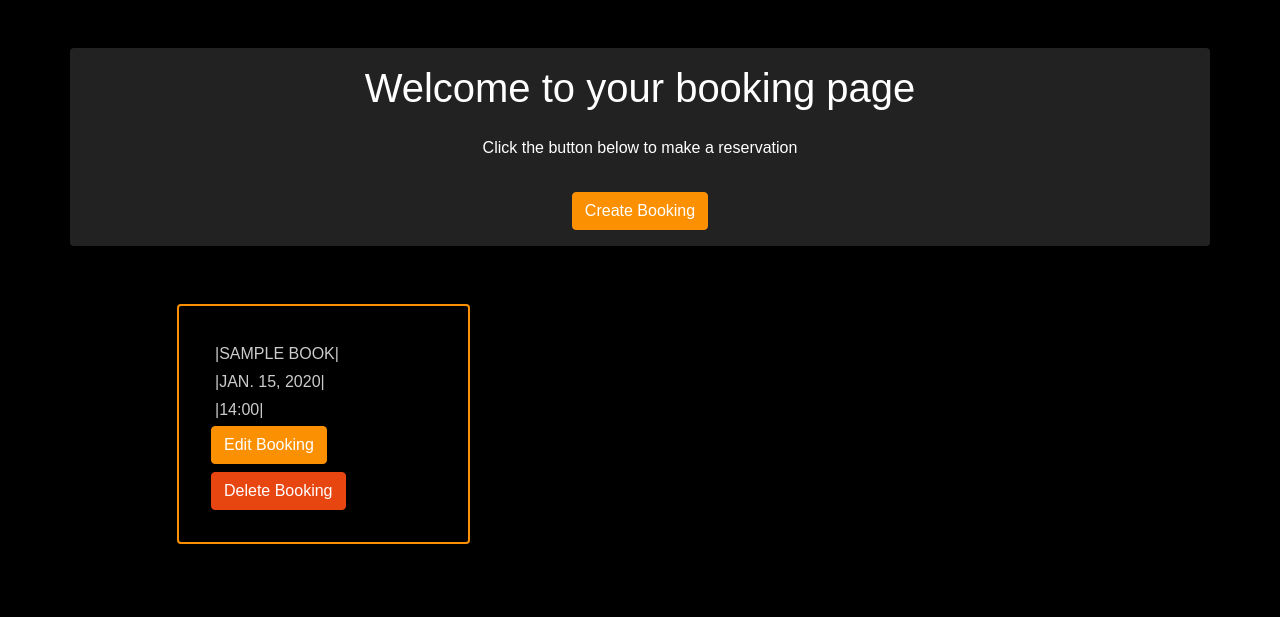
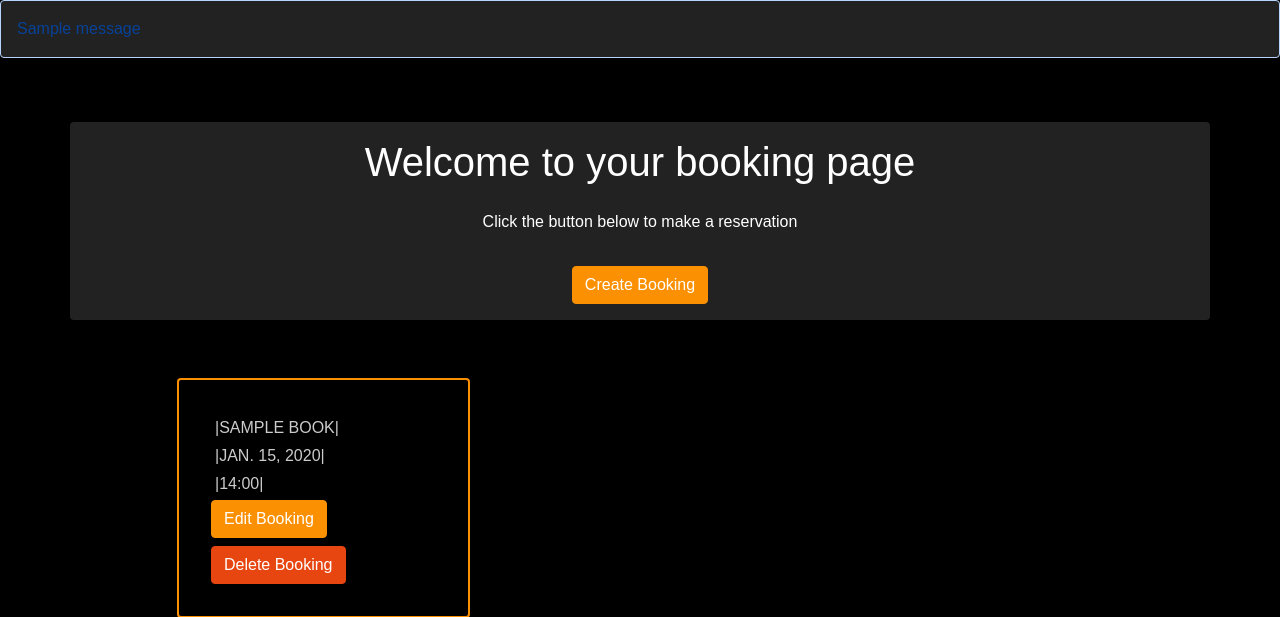
Before and after one commit to ruairikeane11/project-4-ruairikeane11, a Django app: page /bookings/ in a window 1280 px wide. Shown: the part 56-673 px from the top of the page. Run offline with Django 4.2, Linux system fonts and the light colour scheme; a user stored in the database is signed in; tables that the repository leaves empty hold one stand-in row (values such as "Sample post"); one stand-in notice (Sample message) is shown; some web fonts are replaced.

Commit message:
Add notifucation messages to booking

```diff
--- a/home/views.py
+++ b/home/views.py
@@ -5,6 +5,7 @@ from .models import Books
 from .forms import BookingForm
 from django.contrib.auth.decorators import login_required
 from django.contrib.auth.mixins import LoginRequiredMixin
+from django.contrib import messages
 
 
 class BookList(generic.ListView):
@@ -56,6 +57,7 @@ def create_booking(request):
             booking = form.save(commit=False)
             booking.user = request.user
             booking.save()
+            messages.success(request, "Booking created successfully!")
             return redirect('bookings')
     else:
         form = BookingForm()
@@ -78,6 +80,7 @@ def edit_booking(request, book_id):
         form = BookingForm(request.POST, instance=book)
         if form.is_valid():
             form.save()
+            messages.success(request, "Booking updated successfully!")
             return redirect('bookings')
     else:
         form = BookingForm(instance=book)
@@ -97,6 +100,7 @@ def delete_booking(request, book_id):
     """
     book = get_object_or_404(Books, id=book_id, user=request.user)
     book.delete()
+    messages.success(request, "Booking deleted successfully!")
     return redirect('bookings')
 
 
--- a/static/css/style.css
+++ b/static/css/style.css
@@ -332,3 +332,8 @@ div p {
 .bg-black {
     background-color: #222222;
 }
+
+/* Alert messages */
+.alert {
+    background-color: #222222;
+}
--- a/templates/base.html
+++ b/templates/base.html
@@ -94,6 +94,20 @@
         </div>
     </nav>
 
+    <div class="message-container">
+        {% if messages %}
+        <div>
+            {% for message in messages %}
+            <div class="alert alert-primary" role="alert">
+                {{ message }}
+            </div>
+            {% endfor %}
+        </div>
+        {% endif %}
+    </div>
+
+
+
     <main class="flex-shrink-0 main-bg">
 
         {% block content %}
```
